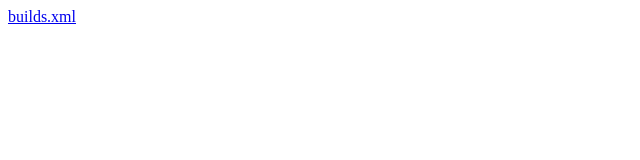
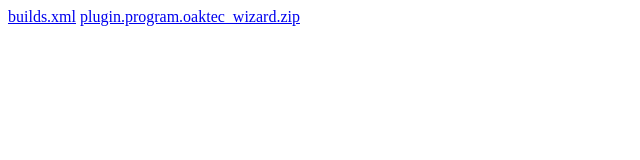
Before and after one commit to Oak-Tec/data, a plain HTML site: page index.html in a window 1280 px wide. Shown: the whole page, without its empty margins (0-640 px from the left). Drawn offline with Linux system fonts and the light colour scheme.

Commit message:
Update index.html

```diff
--- a/index.html
+++ b/index.html
@@ -1 +1,2 @@
 <a href="builds.xml">builds.xml</a>
+<a href="plugin.program.oaktec_wizard.zip">plugin.program.oaktec_wizard.zip</a>
```
